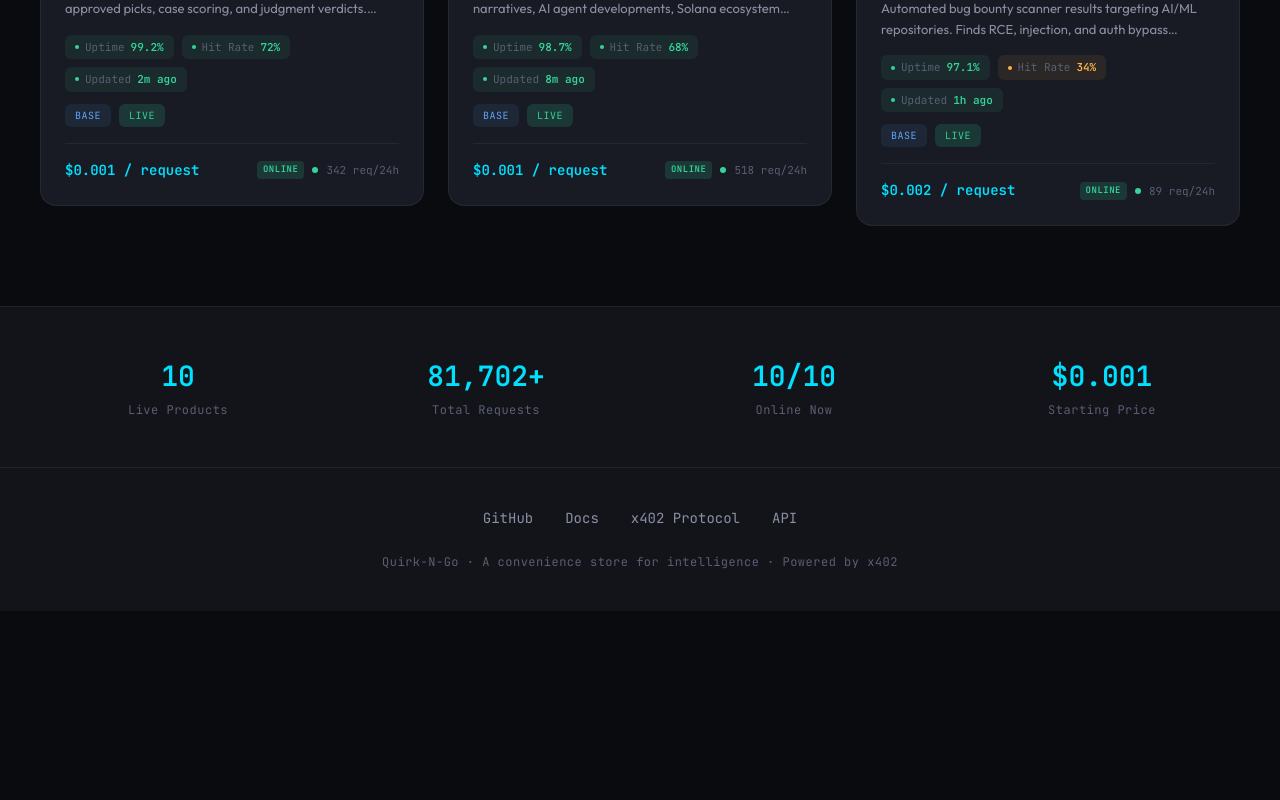
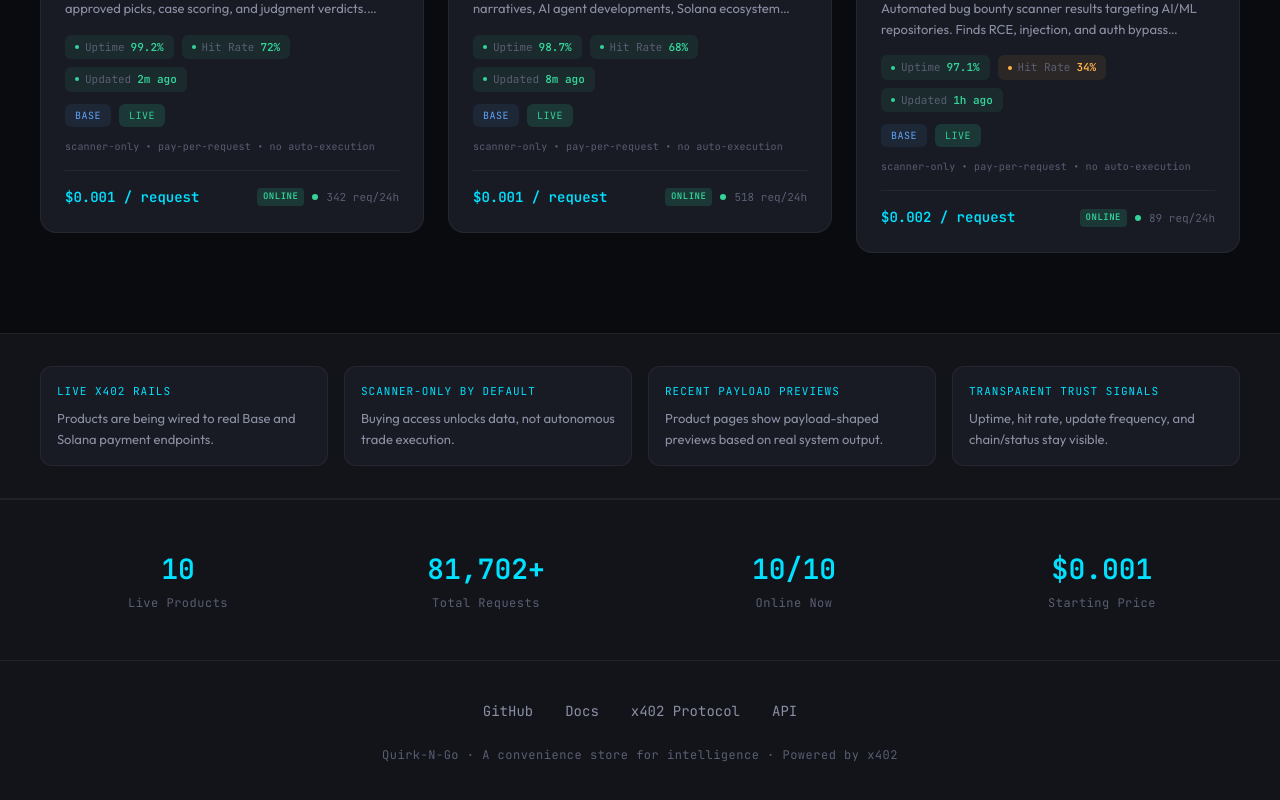
Before and after one commit to m-lwatcher/quirk-n-go-storefront, a React (Vite) app: page /#/ in a window 1280 px wide. Shown: the part 1982-2782 px from the top of the page. Before the commit the page ends 2593 px from the top, so only its background shows below. Built offline with nearby package versions, Linux system fonts and the light colour scheme.

Commit message:
Polish trust and conversion messaging across storefront

```diff
--- a/src/components/ProductCard.tsx
+++ b/src/components/ProductCard.tsx
@@ -100,8 +100,17 @@ export default function ProductCard({ product, index }: Props) {
             <TrustBadge label="Updated" value={product.last_updated} good />
           </div>
 
-          <div style={{ display: 'flex', gap: 8, marginBottom: 16, flexWrap: 'wrap' }}>
+          <div style={{ display: 'flex', gap: 8, marginBottom: 12, flexWrap: 'wrap' }}>
             <EndpointBadge endpoint={product.endpoint_url} />
+          </div>
+          <div style={{
+            fontSize: 10,
+            fontFamily: 'var(--font-mono)',
+            color: 'var(--text-muted)',
+            marginBottom: 16,
+            letterSpacing: '0.2px',
+          }}>
+            scanner-only • pay-per-request • no auto-execution
           </div>
 
           {/* Footer */}
--- a/src/pages/Landing.tsx
+++ b/src/pages/Landing.tsx
@@ -402,6 +402,43 @@ export default function Landing() {
         </div>
       </section>
 
+      {/* Trust strip */}
+      <section style={{
+        padding: '32px 24px',
+        borderTop: '1px solid var(--border-subtle)',
+        borderBottom: '1px solid var(--border-subtle)',
+        background: 'var(--bg-secondary)',
+      }}>
+        <div style={{
+          maxWidth: 1200,
+          margin: '0 auto',
+          display: 'grid',
+          gridTemplateColumns: 'repeat(auto-fit, minmax(220px, 1fr))',
+          gap: 16,
+        }}>
+          {[
+            ['Live x402 rails', 'Products are being wired to real Base and Solana payment endpoints.'],
+            ['Scanner-only by default', 'Buying access unlocks data, not autonomous trade execution.'],
+            ['Recent payload previews', 'Product pages show payload-shaped previews based on real system output.'],
+            ['Transparent trust signals', 'Uptime, hit rate, update frequency, and chain/status stay visible.'],
+          ].map(([title, desc]) => (
+            <div key={title} style={{
+              background: 'var(--bg-card)',
+              border: '1px solid var(--border-subtle)',
+              borderRadius: 12,
+              padding: 16,
+            }}>
+              <div style={{ fontSize: 11, fontFamily: 'var(--font-mono)', color: 'var(--accent-cyan)', letterSpacing: '1px', textTransform: 'uppercase', marginBottom: 8 }}>
+                {title}
+              </div>
+              <div style={{ fontSize: 13, color: 'var(--text-secondary)', lineHeight: 1.6 }}>
+                {desc}
+              </div>
+            </div>
+          ))}
+        </div>
+      </section>
+
       {/* Stats bar */}
       <section style={{
         padding: '48px 24px',
--- a/src/pages/ProductDetail.tsx
+++ b/src/pages/ProductDetail.tsx
@@ -244,9 +244,36 @@ export default function ProductDetail() {
               fontFamily: 'var(--font-mono)',
               color: 'var(--text-muted)',
               textAlign: 'center',
+              marginBottom: 16,
+            }}>
+              Pay per request · No subscription
+            </div>
+
+            <div style={{
+              background: 'rgba(52, 211, 153, 0.08)',
+              border: '1px solid rgba(52, 211, 153, 0.18)',
+              borderRadius: 10,
+              padding: 12,
               marginBottom: 24,
             }}>
-              Pay per request · No subscription
+              <div style={{
+                fontSize: 10,
+                fontFamily: 'var(--font-mono)',
+                color: '#34d399',
+                letterSpacing: '1px',
+                textTransform: 'uppercase',
+                marginBottom: 6,
+              }}>
+                Trust Framework
+              </div>
+              <div style={{
+                fontSize: 11,
+                fontFamily: 'var(--font-mono)',
+                color: 'var(--text-secondary)',
+                lineHeight: 1.6,
+              }}>
+                Live endpoint • Recent payload preview • Scanner-only intelligence product • No auto-execution on purchase
+              </div>
             </div>
 
             {/* Endpoint */}
@@ -336,7 +363,7 @@ export default function ProductDetail() {
                 color: 'var(--text-muted)',
                 lineHeight: 1.6,
               }}>
-                Backed by a real x402 endpoint and scanner pipeline. Live routes are currently exposed on Base (:18801) and Solana (:18800).
+                Backed by a real x402 endpoint and scanner pipeline. Live routes are currently exposed on Base (:18801) and Solana (:18800). Purchases unlock data access only — they do not trigger autonomous trading or order execution.
               </div>
             </div>
           </div>
```
